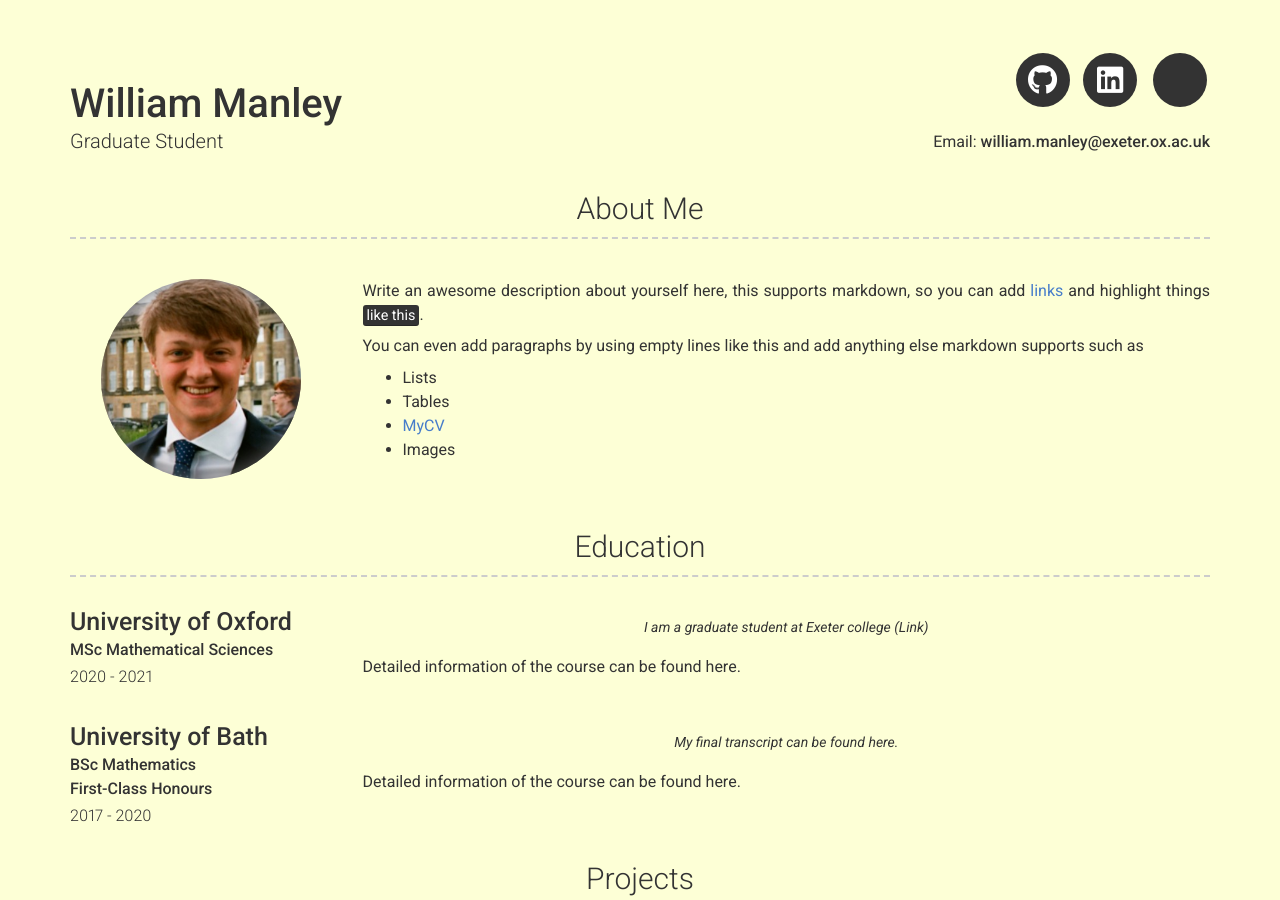
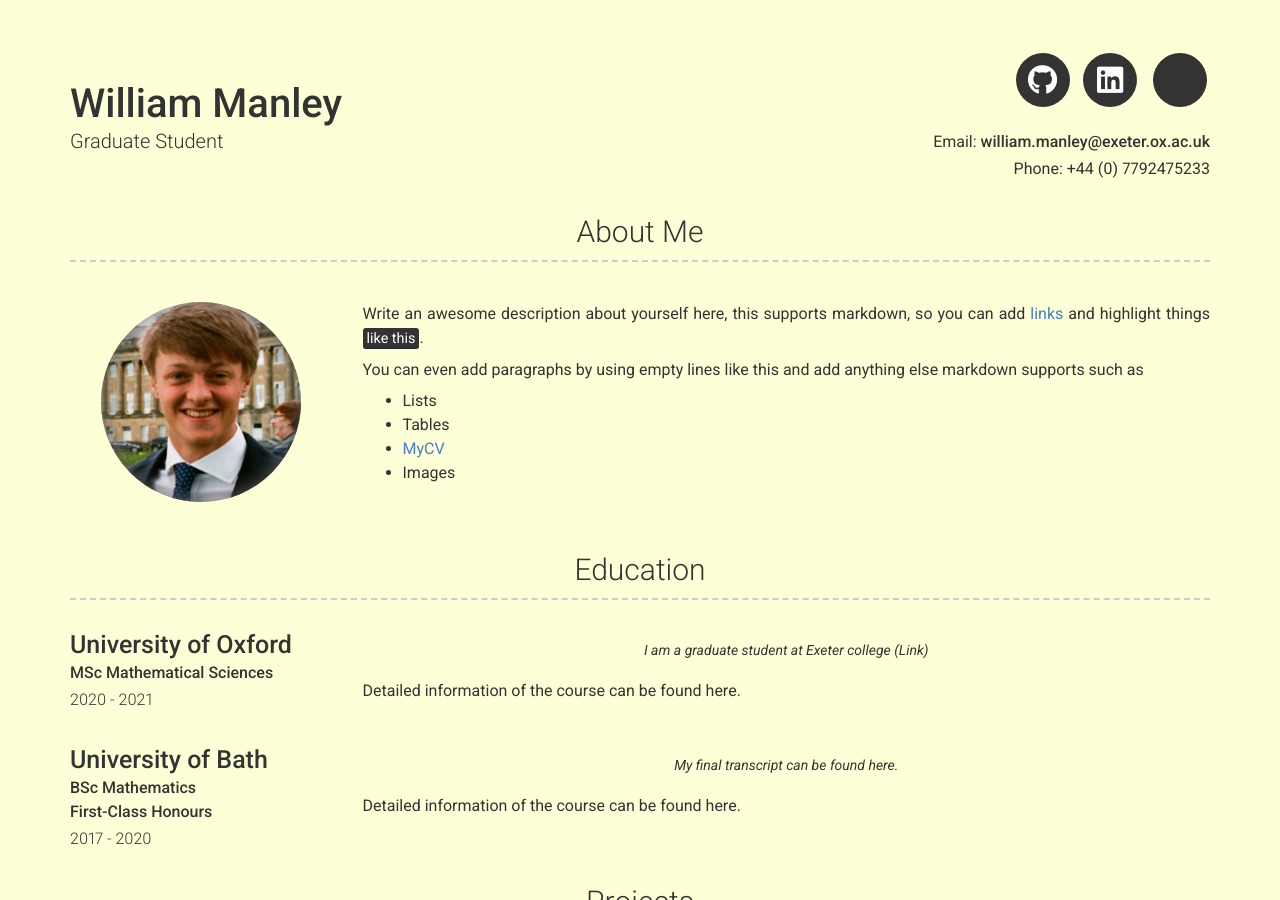
Before and after one commit to WilliamManley/WilliamManley.github.io, a Jekyll site: the page built from index.md, in a window 1280 px wide and 900 px high. Built offline with Jekyll 4.4.1, drawn with Linux system fonts in a browser that asks for light colours; nearby versions of some CDN libraries; some of the changed lines change nothing that is shown.

Commit message:
Update contact info

```diff
--- a/_config.yml
+++ b/_config.yml
@@ -6,7 +6,7 @@ repository: Git repository where your resume will be hosted, only required if yo
 name: William Manley
 title: Graduate Student
 email: william.manley@exeter.ox.ac.uk
-mobile: +44 (0) 7792475233
+phone: +44 (0) 7792475233
 # website: Your website (eg. https://google.com)(optional)
 
 # Dark Mode (true/false/never)
```
